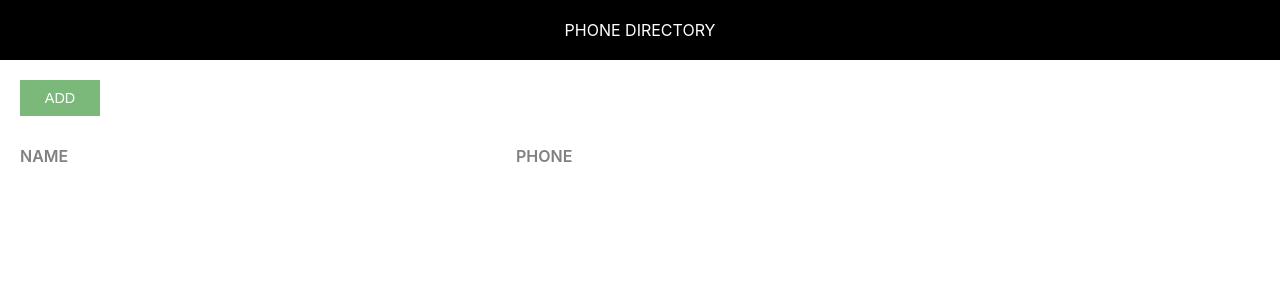
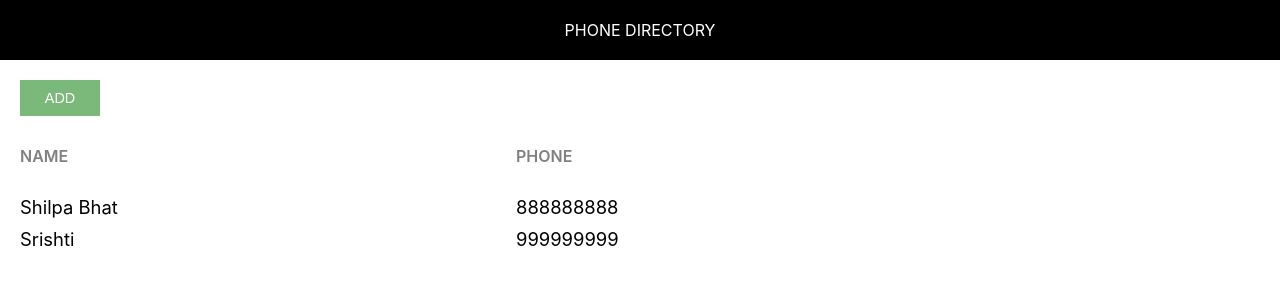
Before and after one commit to Swayambhu872/phone-directory, a React (Create React App) app: page / in a window 1280 px wide. Shown: the top 300 px of the page. Built offline with nearby package versions, Linux system fonts and the light colour scheme.

Commit message:
Rendered Subscribers Dynamically

```diff
--- a/src/App.js
+++ b/src/App.js
@@ -4,6 +4,18 @@
 import './App.css'
 class App extends Component {
   render() {
+    let subscribers = [
+      {
+        id : 1,
+        name : 'Shilpa Bhat',
+        phone : '888888888'
+      },
+      {
+        id : 2,
+        name : 'Srishti',
+        phone: '999999999'
+      }
+    ];
     return (
       <div>
         <Header />
@@ -14,6 +26,17 @@
             <span className="grid-item name-heading">Name</span>
             <span className="grid-item phone-heading">Phone</span>
           </div>
+         {
+           subscribers.map(sub => {
+             return <div  key ={sub.id}className ="grid-container">
+               <span className ="grid-item">{sub.name}</span>
+               <span className ="grid-item">{sub.phone}</span>
+             </div>
+           })
+         }
+
+
+
         </div>
       </div>
     );
```
